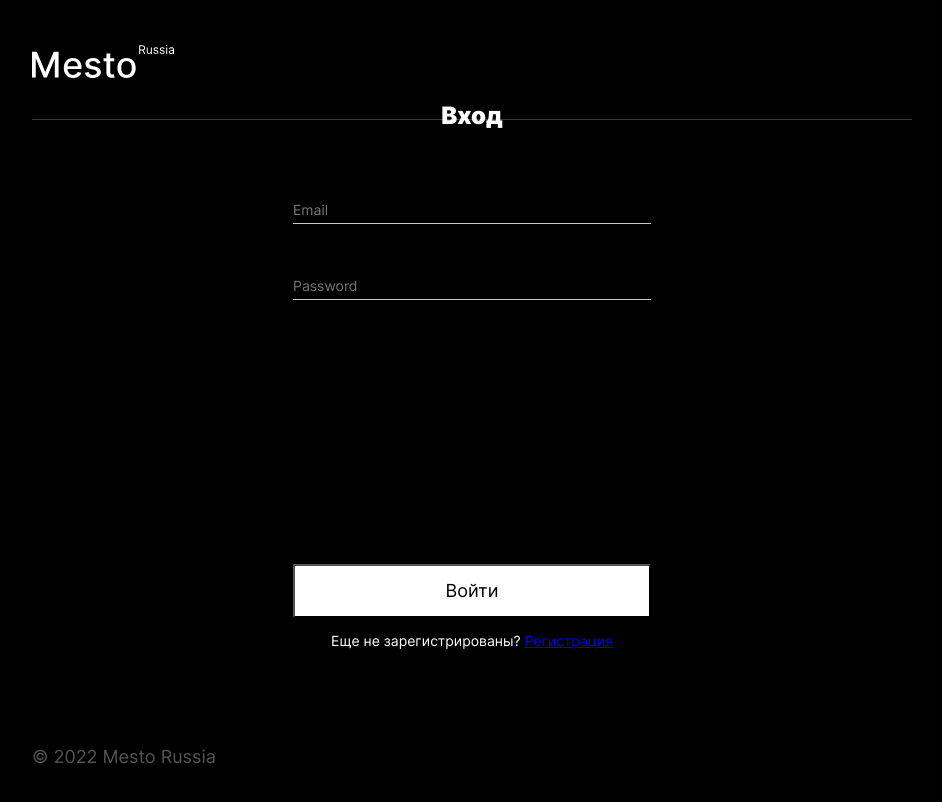
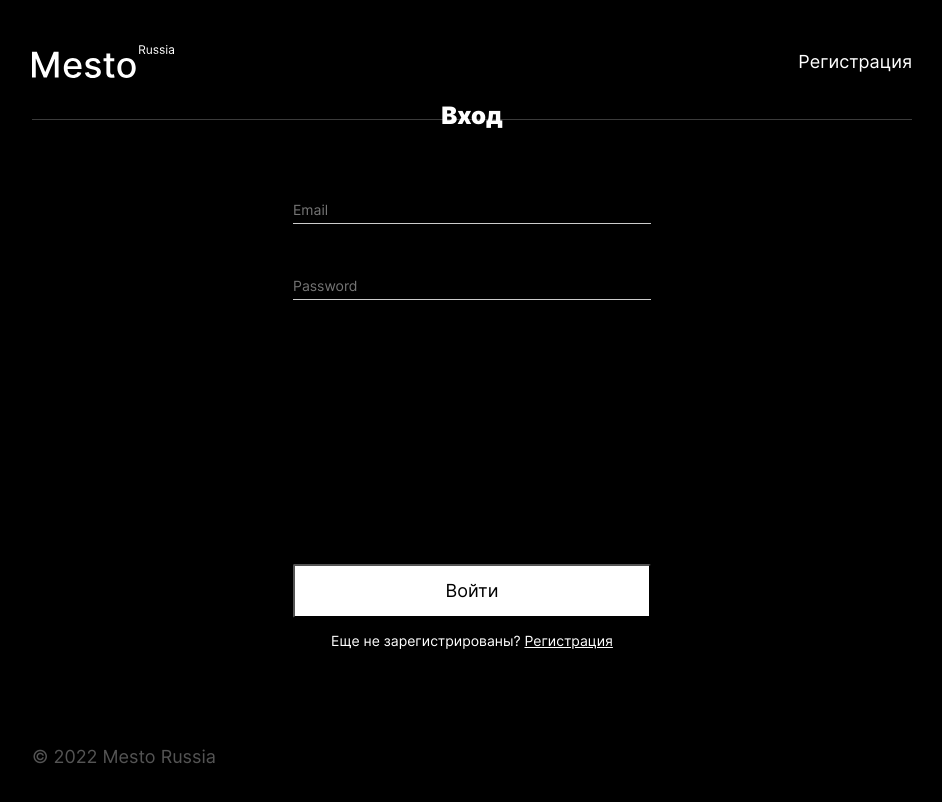
Before and after one commit to MickKrishtopa/react-mesto-auth, a React (Create React App) app: page /sign-in in a window 1280 px wide. Shown: the top 802 px of the page, without its empty margins (168-1110 px from the left). Built offline with nearby package versions, Linux system fonts and the light colour scheme; no server answers.

Commit message:
feat: make header infoLink

```diff
--- a/src/blocks/navigation/__link/navigation__link.css
+++ b/src/blocks/navigation/__link/navigation__link.css
@@ -9,4 +9,12 @@
   text-overflow: ellipsis;
   white-space: nowrap;
   overflow: hidden;
+  text-decoration: none;
+  opacity: 1;
+  transition: 1s;
 }
+
+.navigation__link:hover {
+  text-decoration: underline;
+  opacity: 0.8;
+}
--- a/src/components/App.js
+++ b/src/components/App.js
@@ -1,9 +1,8 @@
 import { useState, useEffect } from 'react';
-import { Route, Routes } from 'react-router-dom';
-import { useNavigate } from 'react-router-dom';
+import { Route, Routes, useNavigate, useLocation } from 'react-router-dom';
+
 import Header from './Header';
 import Footer from './Footer';
-
 import ImagePopup from './ImagePopup';
 import api from '../utils/api.js';
 import CurrentUserContext from '../contexts/CurrentUserContext';
@@ -29,7 +28,13 @@ function App() {
   const [removeCard, setRemoveCard] = useState(null);
   const [loggedIn, setLoggedIn] = useState(false);
   const [userEmail, setuserEmail] = useState('');
+  const [headerNav, setHeaderNav] = useState('Регистрация');
+  const [statusInfoTooltip, setStatusInfoTooltip] = useState({
+    isOpen: false,
+    status: '',
+  });
   const navigate = useNavigate();
+  const location = useLocation();
 
   function handlePressEsc(e) {
     if (e.keyCode === 27) {
@@ -118,9 +123,6 @@ function App() {
     const token = localStorage.getItem('token');
 
     authorization.checkToken(token).then((res) => {
-      console.log('Token:', token);
-      console.log(res);
-      console.log('Логиним автоматом');
       setLoggedIn(true);
       setuserEmail(res.data.email);
       navigate('/', { replace: true });
@@ -163,18 +165,36 @@ function App() {
     setIsEditAvatarPopupOpen(false);
     setSelectedCard(null);
     setRemoveCard(false);
+    setStatusInfoTooltip({
+      isOpen: false,
+      status: '',
+    });
     document.removeEventListener('keydown', handlePressEsc);
   }
 
   function handleRegistrationSubmit(email, password) {
     authorization.registration(email, password).then((res) => {
       console.log(res);
-      navigate('/sign-in', { replace: true });
+      if (res.ok) {
+        setStatusInfoTooltip({
+          isOpen: true,
+          status: 'success',
+        });
+        console.log('перенаправляем');
+        navigate('/sign-in', { replace: true });
+        return res;
+      }
+      console.log('Ошибка регистрации');
+      setStatusInfoTooltip({
+        isOpen: true,
+        status: 'error',
+      });
     });
   }
   function handleLoginSubmit(email, password) {
     authorization.login(email, password).then((res) => {
       setLoggedIn(true);
+      setuserEmail(email);
       navigate('/', { replace: true });
       localStorage.setItem('token', res.token);
     });
@@ -184,9 +204,11 @@ function App() {
     setLoggedIn(false);
     localStorage.removeItem('token');
   }
+
   return (
     <CurrentUserContext.Provider value={currentUser}>
       <Header
+        location={location}
         loggedIn={loggedIn}
         handleLogOut={handleLogOut}
         userEmail={userEmail}
@@ -198,7 +220,13 @@ function App() {
         ></Route>
         <Route
           path="/sign-in"
-          element={<Login onSubmit={handleLoginSubmit} />}
+          element={
+            isLoadingCards ? (
+              <Spinner />
+            ) : (
+              <Login onSubmit={handleLoginSubmit} />
+            )
+          }
         ></Route>
 
         <Route
@@ -249,7 +277,7 @@ function App() {
         removeCard={removeCard}
         isLoading={isLoadingPopup}
       />
-      <InfoTooltip />
+      <InfoTooltip {...statusInfoTooltip} closeAllPopups={closeAllPopups} />
     </CurrentUserContext.Provider>
   );
 }
--- a/src/components/Header.js
+++ b/src/components/Header.js
@@ -1,6 +1,13 @@
 import headerLogo from '../image/header__logo.svg';
+import { Link } from 'react-router-dom';
 
-export default function Header({ loggedIn, handleLogOut, userEmail }) {
+export default function Header({
+  location,
+  loggedIn,
+  handleLogOut,
+  userEmail,
+}) {
+  console.log(location);
   return (
     <header className="header">
       <img src={headerLogo} alt="Логотип проекта" className="header__logo" />
@@ -12,7 +19,15 @@ export default function Header({ loggedIn, handleLogOut, userEmail }) {
               Выход
             </p>
           </>
-        ) : null}
+        ) : (
+          <Link
+            to={location.pathname === '/sign-in' ? '/sign-up' : '/sign-in'}
+            // onClick={toggleeNavigationText}
+            className="navigation__link"
+          >
+            {location.pathname === '/sign-up' ? 'Выход' : 'Регистрация'}
+          </Link>
+        )}
       </nav>
     </header>
   );
--- a/src/components/InfoTooltip.js
+++ b/src/components/InfoTooltip.js
@@ -3,19 +3,29 @@ import fail from '../image/Fail.svg';
 
 export default function InfoTooltip(props) {
   // const buttonText = props.isLoading ? 'Удаление...' : 'Да';
+
   return (
-    <div className={`popup  popup_type_fetch-info `}>
+    <div
+      className={`popup  popup_type_fetch-info ${
+        props.isOpen ? 'popup_opened' : ''
+      } `}
+    >
       <form className="popup__container">
         <button
-          // onClick={props.closeAllPopups}
+          onClick={props.closeAllPopups}
           type="button"
           className="popup__close"
           aria-label="Закрыть окно"
         ></button>
 
-        <img className="popup__info-img" src={success}></img>
+        <img
+          className="popup__info-img"
+          src={props.status === 'success' ? success : fail}
+        ></img>
         <span className="popup__fetch-message">
-          Вы успешно зарегистрировались!
+          {props.status === 'success'
+            ? 'Вы успешно зарегистрировались!'
+            : 'Что то пошло не так! Попробуйте еще раз.'}
         </span>
       </form>
     </div>
--- a/src/components/Login.js
+++ b/src/components/Login.js
@@ -1,6 +1,6 @@
 import { useState } from 'react';
 import { Link } from 'react-router-dom';
-export default function Login({ onSubmit }) {
+export default function Login({ onSubmit, toggleeNavigationText }) {
   // const buttonText = isLoading ? 'Сохранение...' : 'Зарегистрироваться';
 
   const [formValue, setformValue] = useState({ email: '', password: '' });
@@ -55,7 +55,10 @@ export default function Login({ onSubmit }) {
           Войти
         </button>
         <span className="authorization__caption">
-          Еще не зарегистрированы? <Link to="/sign-up">Регистрация</Link>
+          Еще не зарегистрированы?{' '}
+          <Link className="authorization__caption" to="/sign-up">
+            Регистрация
+          </Link>
         </span>
       </form>
     </div>
--- a/src/components/Page404.js
+++ b/src/components/Page404.js
@@ -1,11 +1,28 @@
+import { Link } from 'react-router-dom';
 import image404 from '../image/404.png';
 
 export default function Page404() {
   return (
-    <img
-      src={image404}
-      alt="Страница не найдена"
-      style={{ width: '80%', margin: 'auto', display: 'block' }}
-    />
+    <>
+      <Link
+        to="/"
+        style={{
+          margin: '20px 0 0 ',
+          display: 'block',
+          color: 'white',
+          textAlign: 'center',
+          fontSize: '24px',
+          textDecoration: 'none',
+          cursor: 'pointer',
+        }}
+      >
+        ← Back
+      </Link>
+      <img
+        src={image404}
+        alt="Страница не найдена"
+        style={{ width: '80%', margin: 'auto', display: 'block' }}
+      />
+    </>
   );
 }
--- a/src/components/Register.js
+++ b/src/components/Register.js
@@ -1,7 +1,7 @@
 import { useState } from 'react';
 import { Link } from 'react-router-dom';
 
-export default function Register({ onSubmit }) {
+export default function Register({ onSubmit, toggleeNavigationText }) {
   // const buttonText = isLoading ? 'Сохранение...' : 'Зарегистрироваться';
 
   const [formValue, setformValue] = useState({ email: '', password: '' });
@@ -57,7 +57,10 @@ export default function Register({ onSubmit }) {
           Зарегистрироваться
         </button>
         <span className="authorization__caption">
-          Уже зарегистрированы? <Link to="/sign-in">Войти</Link>
+          Уже зарегистрированы?{' '}
+          <Link className="authorization__caption" to="/sign-in">
+            Войти
+          </Link>
         </span>
       </form>
     </div>
--- a/src/utils/Authorization.js
+++ b/src/utils/Authorization.js
@@ -23,7 +23,7 @@ class Authorization {
         password: password,
         email: email,
       }),
-    }).then((res) => this._checkResponse(res));
+    });
   }
 
   login(email, password) {
```
